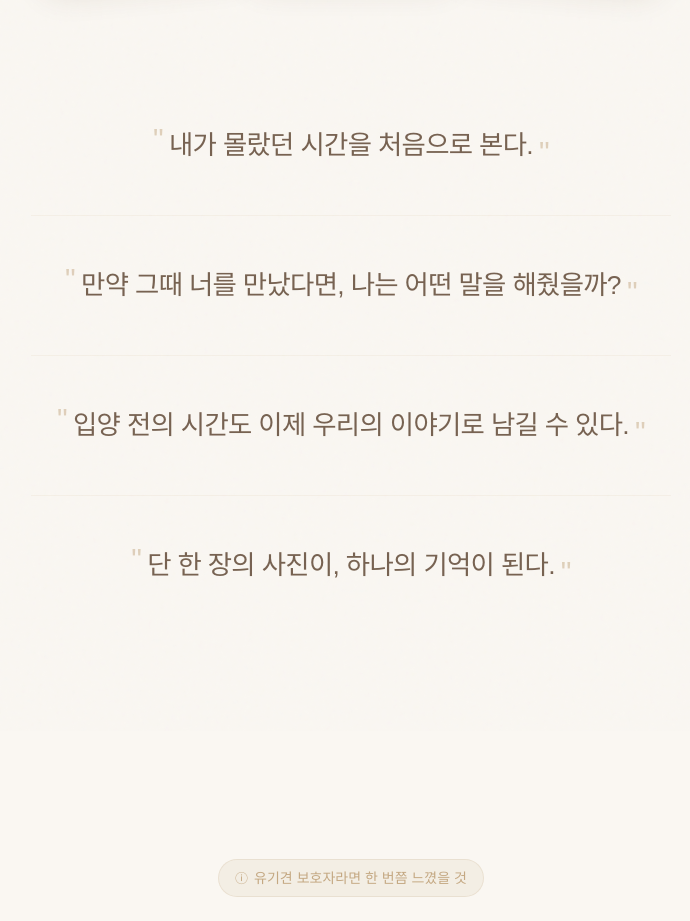
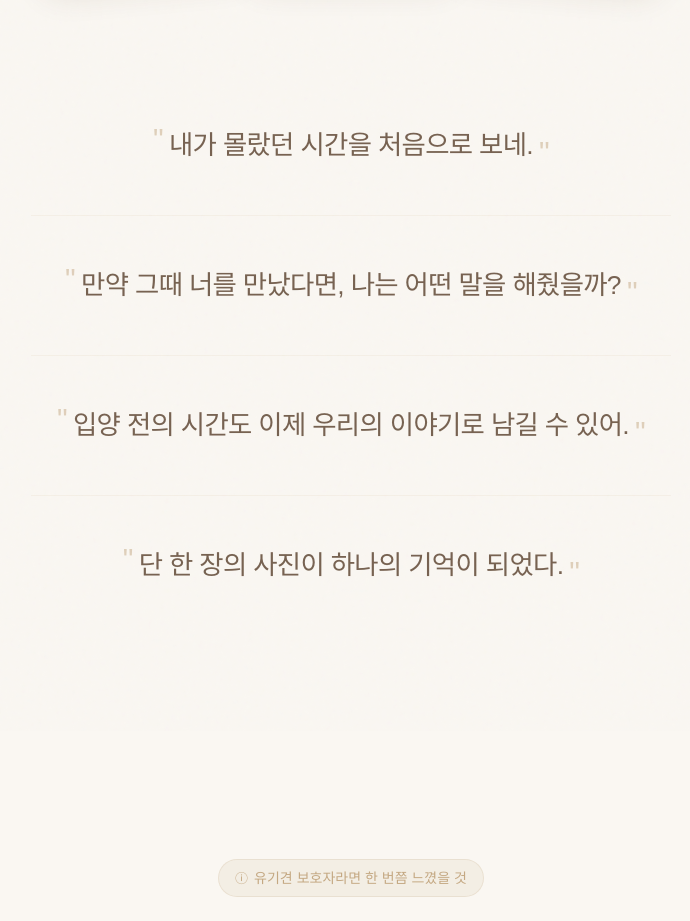
Before and after one commit to oksi2337/mylovelylittlebaby, a Next.js app: page / in a window 1280 px wide. Shown: the part 940-1861 px from the top of the page, without its empty margins (289-979 px from the left). Built offline with nearby package versions, Linux system fonts and the light colour scheme; a web font is replaced by a local one.

Commit message:
auto: update files

```diff
--- a/src/components/landing/HeroSection.tsx
+++ b/src/components/landing/HeroSection.tsx
@@ -14,10 +14,10 @@ const EXAMPLE_CARDS = [
 ];
 
 const QUOTES = [
-  '내가 몰랐던 시간을 처음으로 본다.',
+  '내가 몰랐던 시간을 처음으로 보네.',
   '만약 그때 너를 만났다면, 나는 어떤 말을 해줬을까?',
-  '입양 전의 시간도 이제 우리의 이야기로 남길 수 있다.',
-  '단 한 장의 사진이, 하나의 기억이 된다.',
+  '입양 전의 시간도 이제 우리의 이야기로 남길 수 있어.',
+  '단 한 장의 사진이 하나의 기억이 되었다.',
 ];
 
 // ─── Ease ─────────────────────────────────────────────────────────────────────
```
